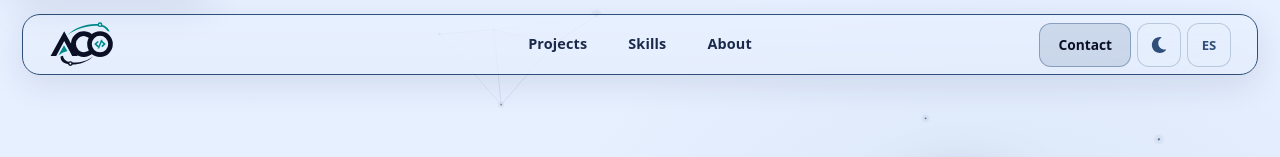
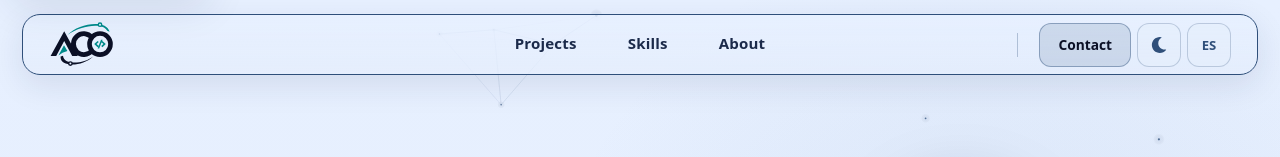
Before and after one commit to AndreaCarrilloOp/Professional-Portfolio, a React (Vite) app: page / in a window 1280 px wide. Shown: the top 157 px of the page. Built offline with nearby package versions, Linux system fonts and the light colour scheme.

Commit message:
style(nav): add subtle orbital markers and editorial link detailing

```diff
--- a/src/styles/enhancements.css
+++ b/src/styles/enhancements.css
@@ -1964,39 +1964,60 @@ html:not(.dark) :where(.btn-secondary, .hero-cta-secondary, .social-link, .proje
   min-width: 0;
 }
 
+/* The tiny orbit marker echoes the ACO symbol without adding icon clutter. */
 .nav-links .nav-link {
   position: relative;
   min-height: 44px;
-  padding: 10px 2px 13px;
+  padding: 10px 7px 13px;
   border: 0;
   border-radius: 0;
   background: transparent;
   box-shadow: none;
   color: var(--muted);
-  font-size: 0.9rem;
-  font-weight: 650;
-  letter-spacing: 0.01em;
+  font-size: 0.94rem;
+  font-weight: 680;
+  letter-spacing: 0.012em;
   white-space: nowrap;
   text-decoration: none;
   transition: color var(--motion-duration-fast) ease;
 }
 
+.nav-links .nav-link::before {
+  content: "";
+  position: absolute;
+  inset-inline-start: -11px;
+  top: 50%;
+  width: 7px;
+  height: 7px;
+  border: 1px solid var(--primary);
+  border-radius: 50%;
+  background: var(--primary);
+  box-shadow: 0 0 0 3px color-mix(in srgb, var(--primary) 13%, transparent);
+  opacity: 0;
+  transform: translateY(-65%) scale(0.65);
+  transition:
+    opacity var(--motion-duration-fast) ease,
+    transform var(--motion-duration-fast) var(--motion-ease-standard);
+  pointer-events: none;
+}
+
 .nav-links .nav-link::after {
   display: block;
-  inset-inline: 0;
-  left: 0;
-  right: 0;
+  inset-inline: auto;
+  left: 29%;
+  right: auto;
   bottom: 4px;
-  width: auto;
+  width: 42%;
   height: 2px;
   border-radius: 2px;
-  background: var(--primary);
+  background: linear-gradient(90deg, var(--primary), color-mix(in srgb, var(--primary) 55%, transparent));
   opacity: 0;
   transform: scaleX(0.35);
   transform-origin: center;
   transition:
     opacity var(--motion-duration-fast) ease,
     transform var(--motion-duration-fast) var(--motion-ease-standard);
+  pointer-events: none;
 }
 
 .nav-links .nav-link-active,
@@ -2015,6 +2036,13 @@ html:not(.dark) :where(.btn-secondary, .hero-cta-secondary, .social-link, .proje
   font-weight: 780;
 }
 
+.nav-links .nav-link-active::before,
+.nav-links .nav-link:hover::before,
+.nav-links .nav-link:focus-visible::before {
+  opacity: 1;
+  transform: translateY(-65%) scale(1);
+}
+
 .nav-links .nav-link-active::after,
 .nav-links .nav-link:hover::after,
 .nav-links .nav-link:focus-visible::after {
@@ -2024,6 +2052,16 @@ html:not(.dark) :where(.btn-secondary, .hero-cta-secondary, .social-link, .proje
 
 .nav-actions {
   gap: 6px;
+}
+
+@media (min-width: 1025px) {
+  .nav-actions::before {
+    content: "";
+    width: 1px;
+    height: 24px;
+    margin-inline: 2px clamp(8px, 1.2vw, 16px);
+    background: color-mix(in srgb, var(--line) 30%, transparent);
+  }
 }
 
 .nav-actions .icon-button,
@@ -2112,6 +2150,12 @@ html:not(.dark) :where(.btn-secondary, .hero-cta-secondary, .social-link, .proje
   font-weight: 780;
 }
 
+.mobile-bento-menu .bento-link-active svg {
+  border-radius: 50%;
+  outline: 3px solid color-mix(in srgb, var(--primary) 12%, transparent);
+  outline-offset: 2px;
+}
+
 .mobile-bento-menu .bento-contact-cta {
   border-radius: 12px;
 }
@@ -2123,6 +2167,7 @@ html:not(.dark) :where(.btn-secondary, .hero-cta-secondary, .social-link, .proje
 }
 
 @media (prefers-reduced-motion: reduce) {
+  .nav-links .nav-link::before,
   .nav-links .nav-link::after {
     transition: none;
   }
```
